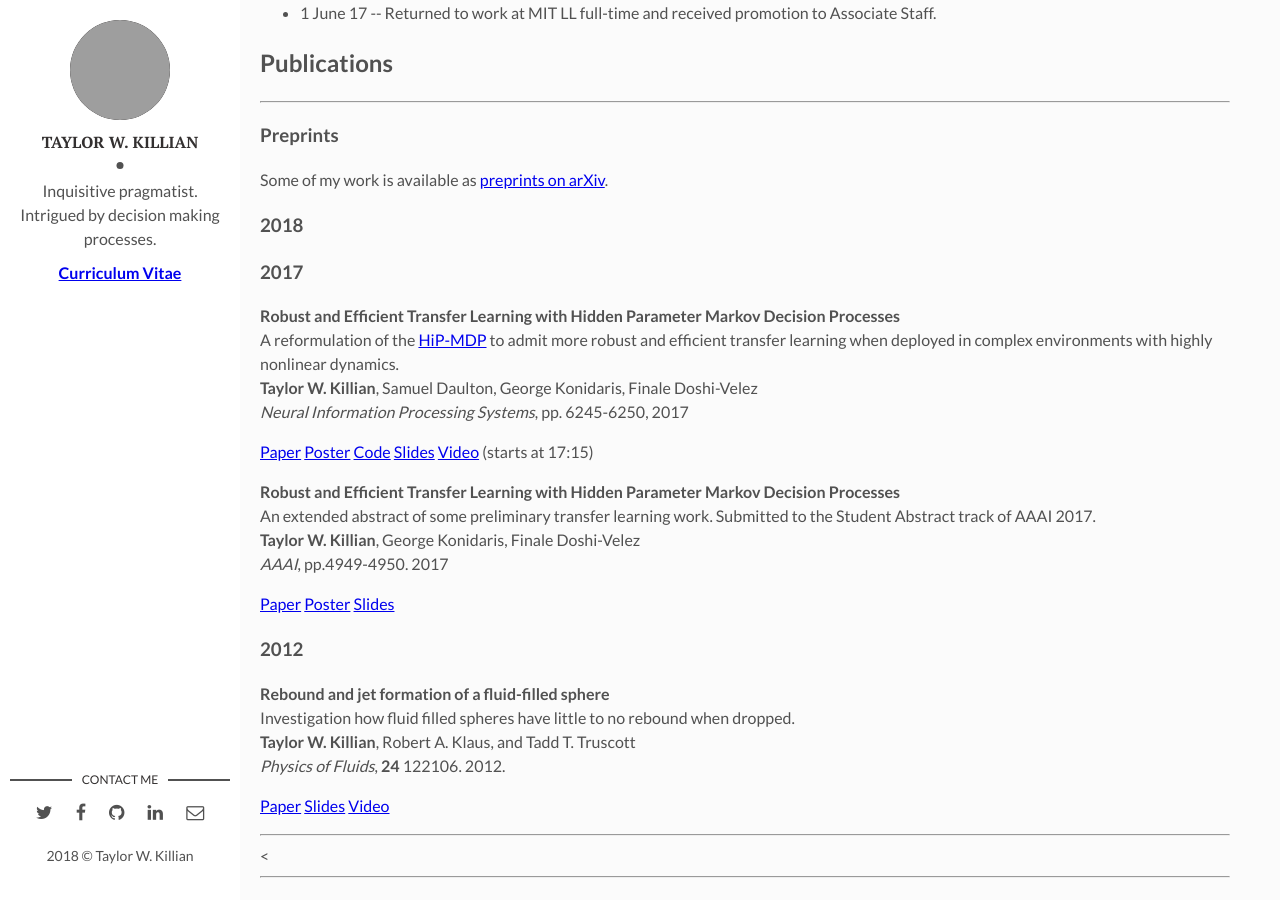
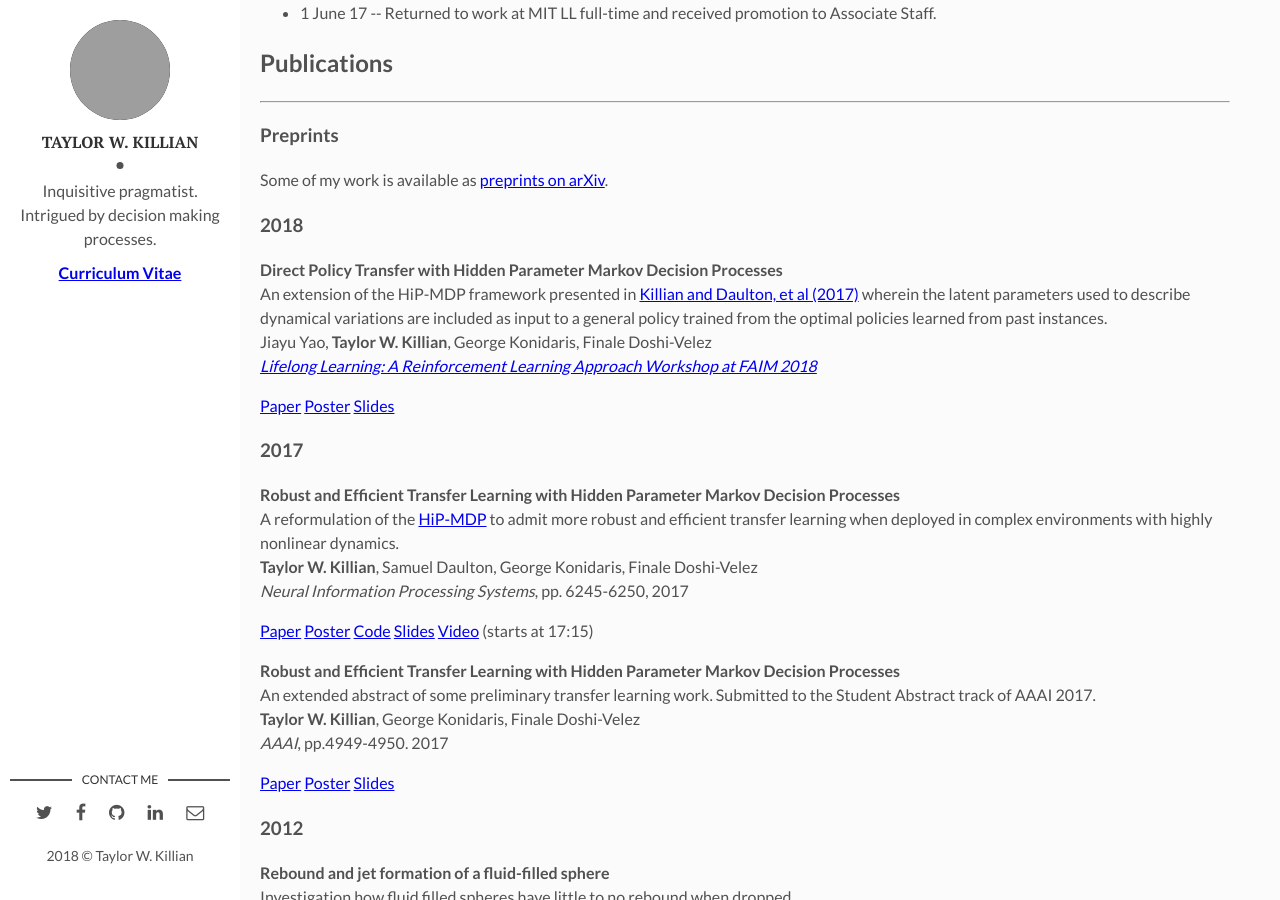
Before and after one commit to twkillian/twkillian.github.io, a Jekyll site: the page built from index.html, in a window 1280 px wide and 900 px high, scrolled down 569 px. Built offline with Jekyll 4.4.1, drawn with Linux system fonts in a browser that asks for light colours; nearby versions of some CDN libraries; the list of posts is cut into pages by our own code; grey boxes are pictures that could not be loaded.

Commit message:
Updated website

```diff
--- a/index.html
+++ b/index.html
@@ -56,6 +56,20 @@ layout: main
           <a href="https://arxiv.org/a/Killian_T_1.html">preprints on arXiv</a>.
           </p>
           <h3>2018</h3>
+	        <p>
+	          <strong>Direct Policy Transfer with Hidden Parameter Markov Decision Processes</strong>
+	          <br>
+	          An extension of the HiP-MDP framework presented in <a href="/papers/KillianDaultonKonidarisFDV2017.pdf">Killian and Daulton, et al (2017)</a> wherein the latent parameters used to describe dynamical variations are included as input to a general policy trained from the optimal policies learned from past instances.
+	          <br>
+	          Jiayu Yao, <strong>Taylor W. Killian</strong>, George Konidaris, Finale Doshi-Velez<br>
+	          <a href="https://sites.google.com/view/llarla2018/home?authuser=0"><em>Lifelong Learning: A Reinforcement Learning Approach Workshop at FAIM 2018</em></a>
+	          <div class="btn-group-xs">
+	          	<a href="/papers/YaoKillianKonidarisFDV2018_ICML.pdf" class="btn btn-default">Paper</a>
+	          	<a href="/papers/YaoKillianKonidarisFDV2018_ICML_poster.pdf" class="btn btn-default">Poster</a>
+	          	<a href="/papers/YaoKillianKonidarisFDV2018_ICML_oral.pdf" class="btn btn-default">Slides</a>
+	          </div>
+          	</p>
+
           <h3>2017</h3>
           <p>
             <strong>Robust and Efficient Transfer Learning with Hidden Parameter Markov Decision Processes</strong><br>
```
Also changed, not shown: 3 other files.
